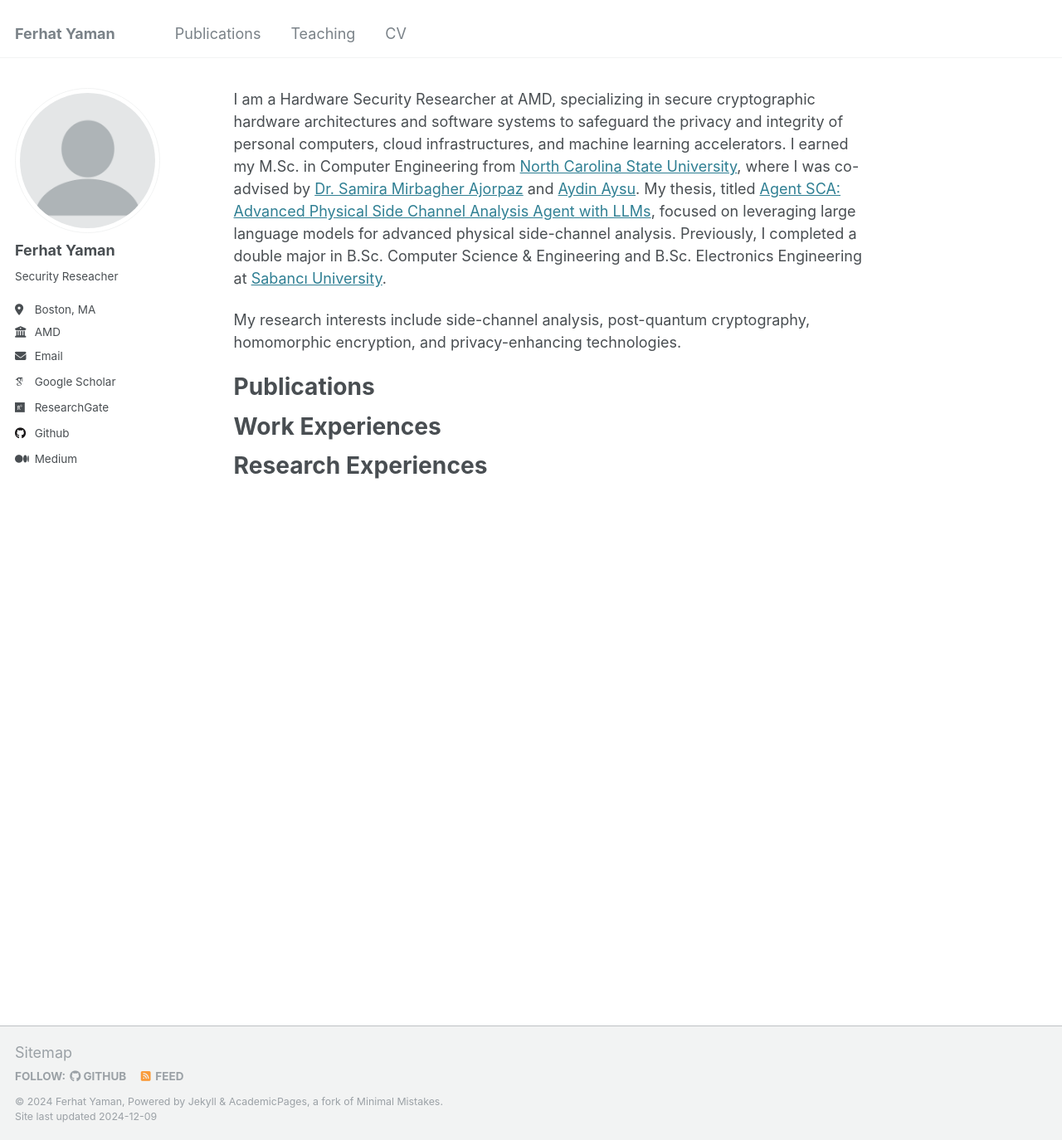
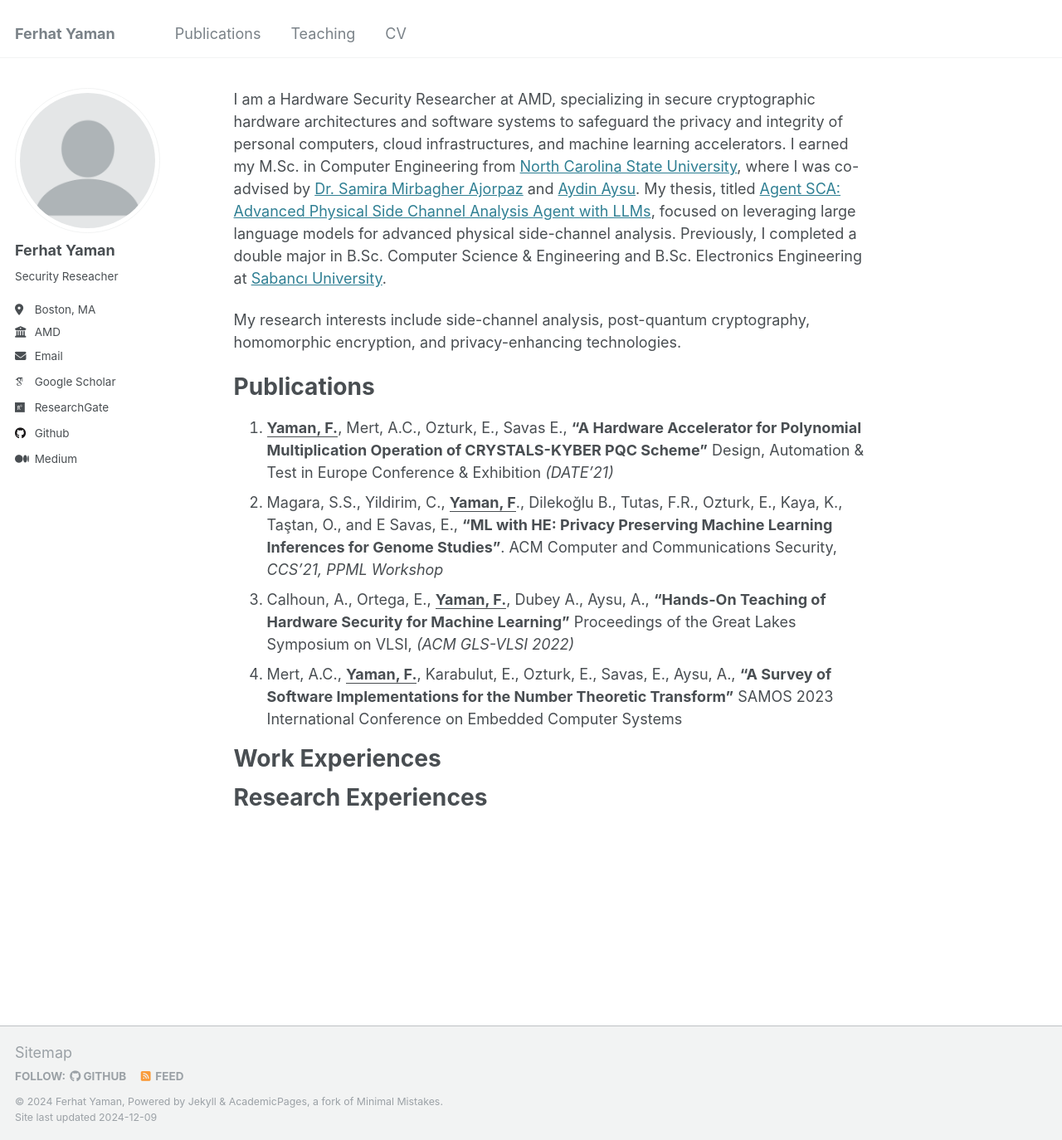
Before and after one commit to ferhatyaman/ferhatyaman.github.io, a Jekyll site: the page built from _pages/about.md, in a window 1280 px wide and 1374 px high. Shown: the whole window at 83% size. Built offline with Jekyll 4.4.1, drawn with Linux system fonts in a browser that asks for light colours; some web fonts are replaced.

Commit message:
Update about.md

```diff
--- a/_pages/about.md
+++ b/_pages/about.md
@@ -15,7 +15,10 @@ My research interests include side-channel analysis, post-quantum cryptography,
 
 Publications
 ======
-
+1. **<ins>Yaman, F.</ins>**, Mert, A.C., Ozturk, E., Savas E., **“A Hardware Accelerator for Polynomial Multiplication Operation of CRYSTALS-KYBER PQC Scheme”** Design, Automation & Test in Europe Conference & Exhibition *(DATE’21)*
+2. Magara, S.S., Yildirim, C., **<ins>Yaman, F</ins>**., Dilekoğlu B., Tutas, F.R., Ozturk, E., Kaya, K., Taştan, O.,  and E Savas, E., **“ML with HE: Privacy Preserving Machine Learning Inferences for Genome Studies”**. ACM Computer and Communications Security, *CCS’21, PPML Workshop*
+3. Calhoun, A., Ortega, E., **<ins>Yaman, F.</ins>**, Dubey A., Aysu, A., **“Hands-On Teaching of Hardware Security for Machine Learning”** Proceedings of the Great Lakes Symposium on VLSI, *(ACM GLS-VLSI 2022)*
+4. Mert, A.C., **<ins>Yaman, F.</ins>**, Karabulut, E., Ozturk, E., Savas, E., Aysu, A., **“A Survey of Software Implementations for the Number Theoretic Transform”** SAMOS 2023 International Conference on Embedded Computer Systems
 
 Work Experiences
 ======
```
